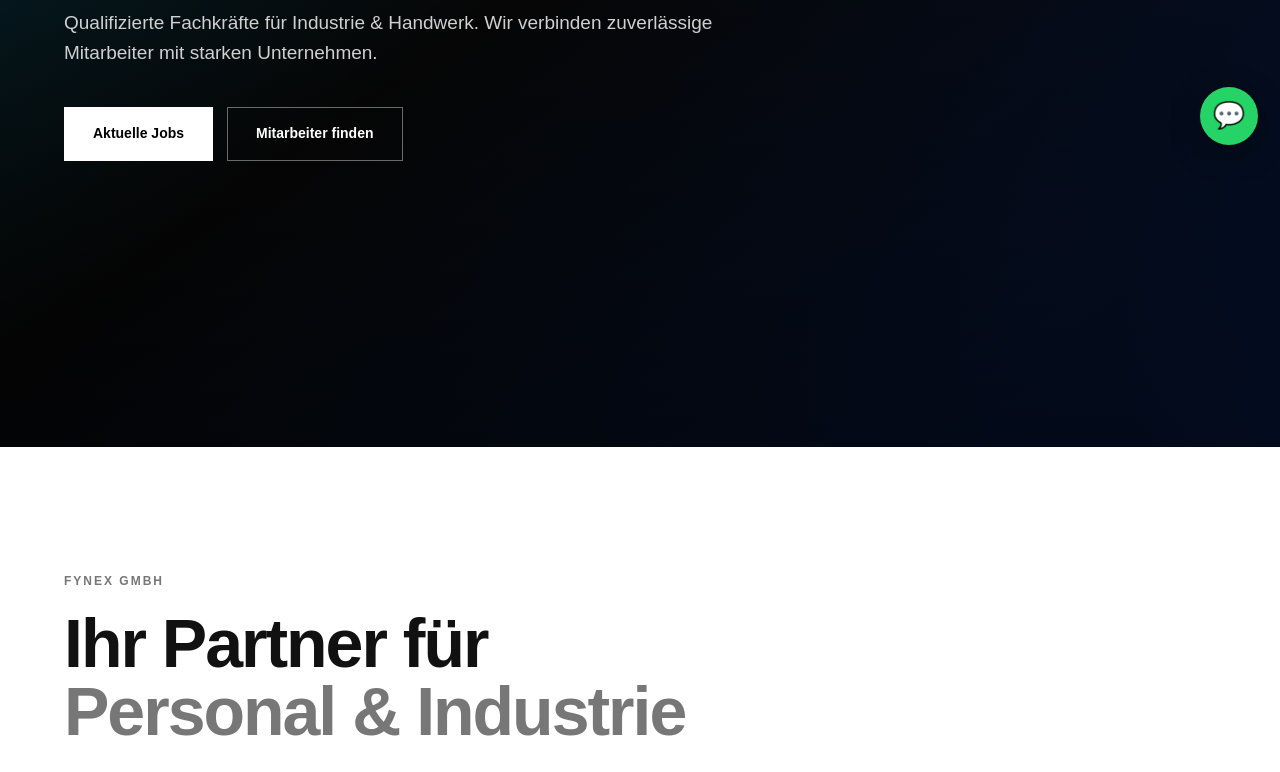
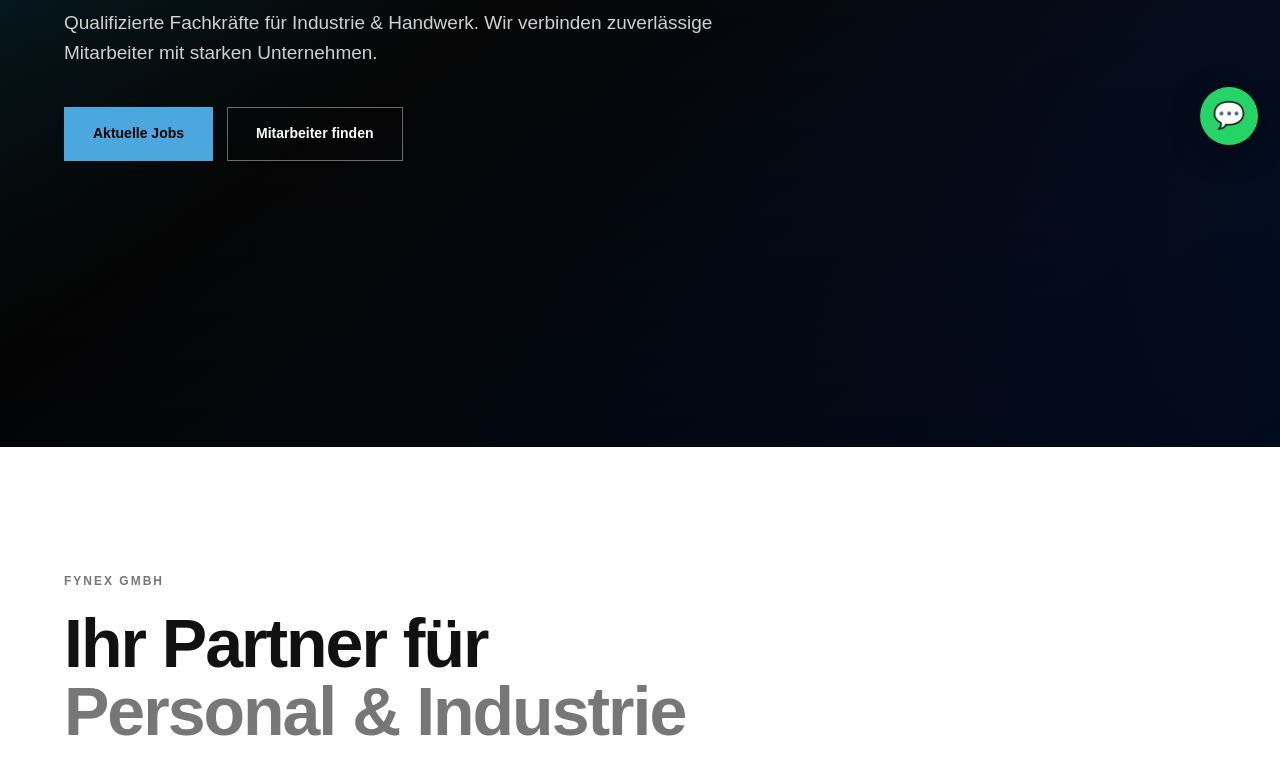
Before and after one commit to MihaiIonutAlexandru/FYNEX, a plain HTML site: page index.html in a window 1280 px wide. Shown: the part 633-1405 px from the top of the page. Drawn offline with Linux system fonts and the light colour scheme.

Commit message:
blue color button

```diff
--- a/style.css
+++ b/style.css
@@ -219,12 +219,12 @@ h2 span {
 }
 
 .btn-primary {
-  background: #ffffff;
+  background: #4aa8df;
   color: #000000;
 }
 
 .btn-primary:hover {
-  background: #d8d8d8;
+  background: #258dcc;
   transform: translateY(-2px);
 }
 
```
